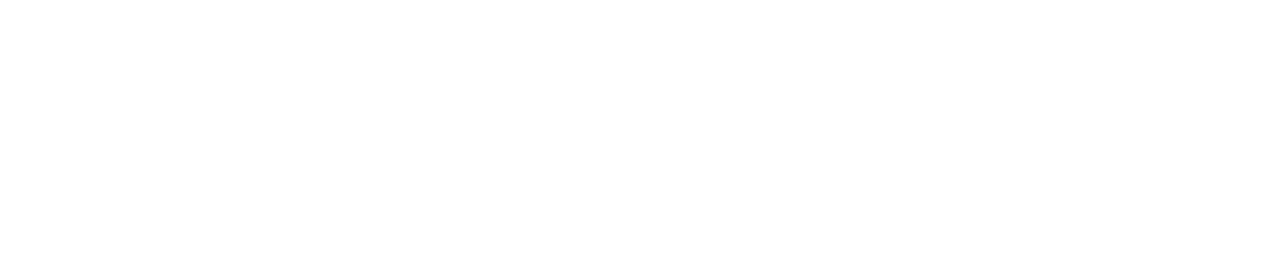
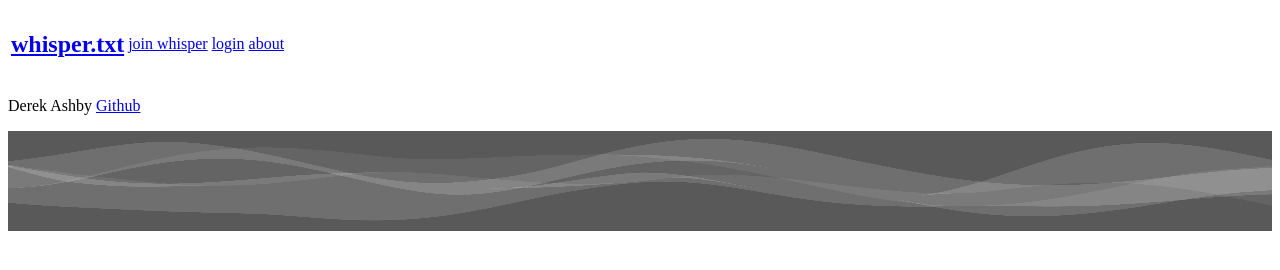
Before and after one commit to der-leek/Startup, a plain HTML site: page join.html in a window 1280 px wide. Drawn offline with Linux system fonts and the light colour scheme.

Commit message:
Added link for join.html

```diff
--- a/join.html
+++ b/join.html
@@ -0,0 +1,42 @@
+<!DOCTYPE html>
+<html lang="en">
+  <head>
+    <meta charset="UTF-8" />
+    <!-- Tell browsers not to scale the viewport automatically -->
+    <meta name="viewport" content="width=device-width, initial-scale=1.0" />
+    <title>whisper.txt</title>
+    <link rel="shortcut icon" href="favicon.ico" type="image/x-icon">
+    <link rel="stylesheet" type="text/css" href="join.css">
+  </head>
+  <body>
+    <!-- Use header, main, and footer elements to give semantic structure -->
+    <header>
+      <div>
+        <nav>
+          <table>
+            <tr>
+              <td><h2><a href="index.html">whisper.txt</a></h2></td>
+              <td><a href="join.html">join whisper</a></td>
+              <td><a href="index.html">login</a></td>
+              <td><a href="about.html">about</a></td>
+            </tr>
+          </table>
+        </nav>
+
+        <p>
+          <span>Derek Ashby</span>
+          <a href="https://github.com/der-leek/Startup">Github</a>
+        </p>
+
+      </div>
+    </header>
+
+    <main>
+
+    </main>
+
+    <footer>
+      <img alt="abstract waveforms" src="whisper_waveforms.jpeg" height="100" width="100%">
+    </footer>
+  </body>
+</html>
```
Also changed, not shown: about.html (+1 -1 lines), index.html (+2 -2 lines), transcribe.html (+1 -1 lines), upload.html (+1 -1 lines).
